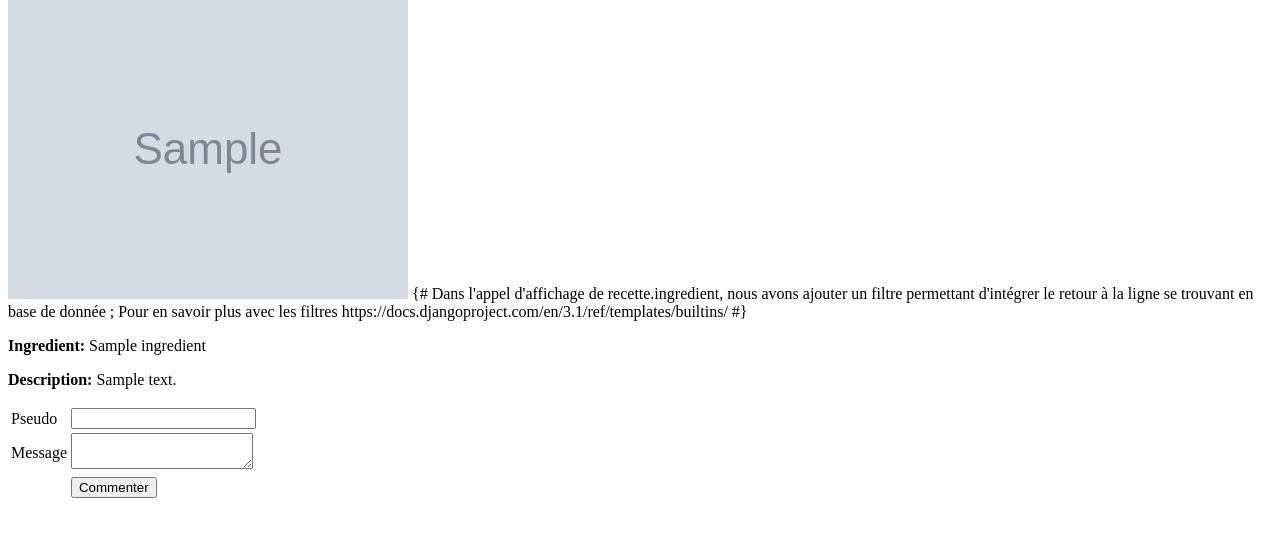
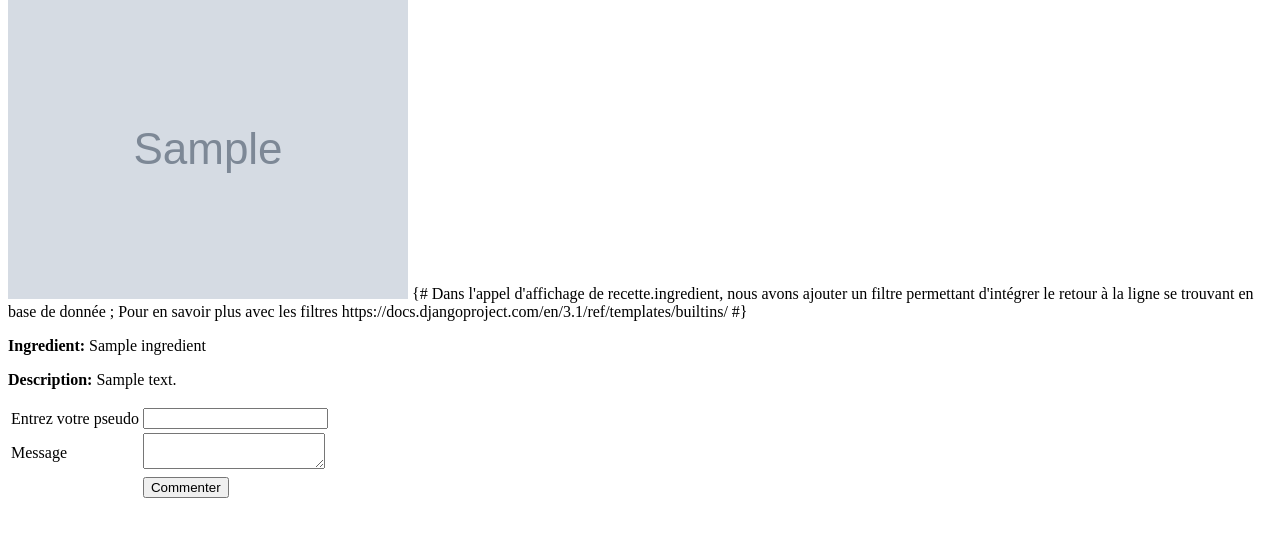
Before and after one commit to b-kaddour/django_test_2, a Django app: template templates/recettes/recette_detail.html in a window 1280 px wide. Shown: the part 173-710 px from the top of the page. Run offline with Django 3.2, Linux system fonts and the light colour scheme; the template is opened without the code that fills it: most values are stand-ins (such as "Sample title", 1, 10 or a date in 2020); grey boxes marked "Sample" are stand-in pictures.

Commit message:
Update comment.html

```diff
--- a/templates/form/comment.html
+++ b/templates/form/comment.html
@@ -5,7 +5,7 @@
     {% csrf_token %}
     <table>
         <tr>
-            <td>Pseudo</td>
+            <td><label for="pseudo">Entrez votre pseudo</label></td>
             <td>
                 <!-- Création d'un champ -->
                 <input type="text" name="pseudo" />
```
